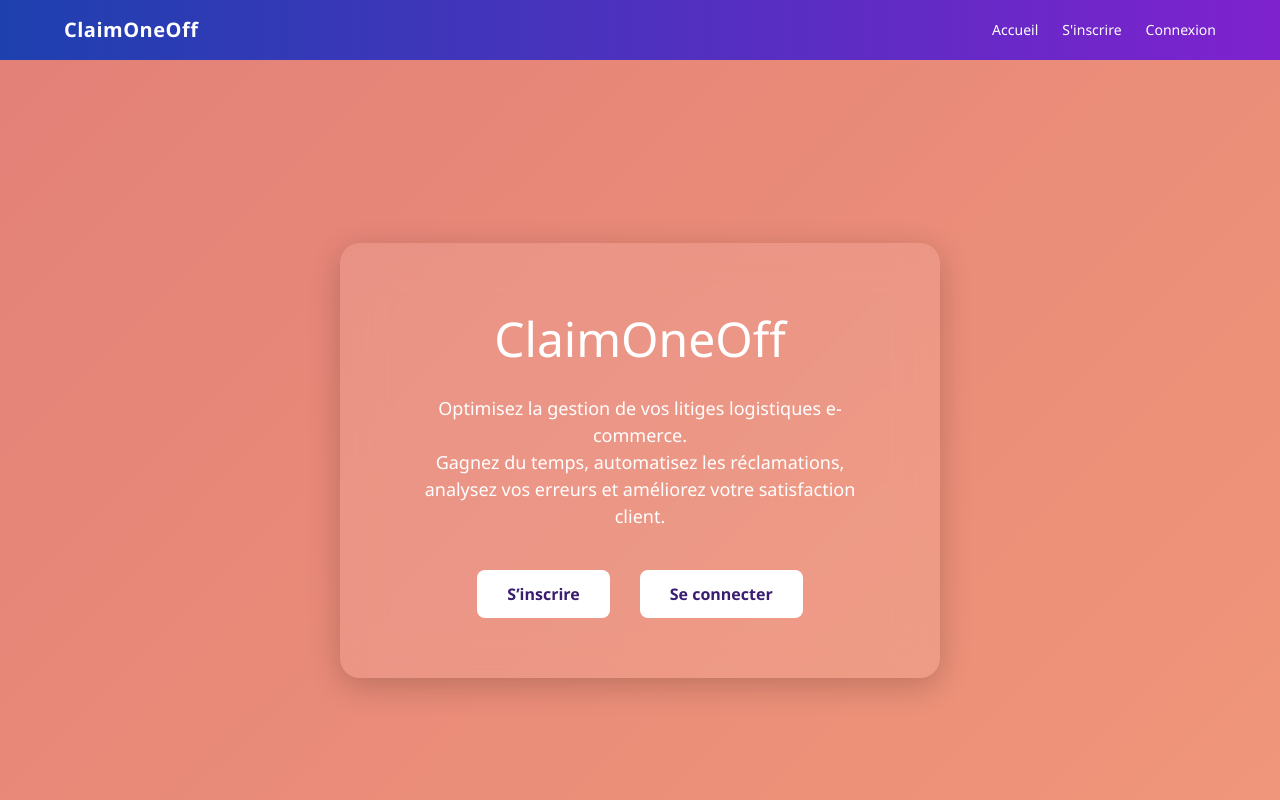
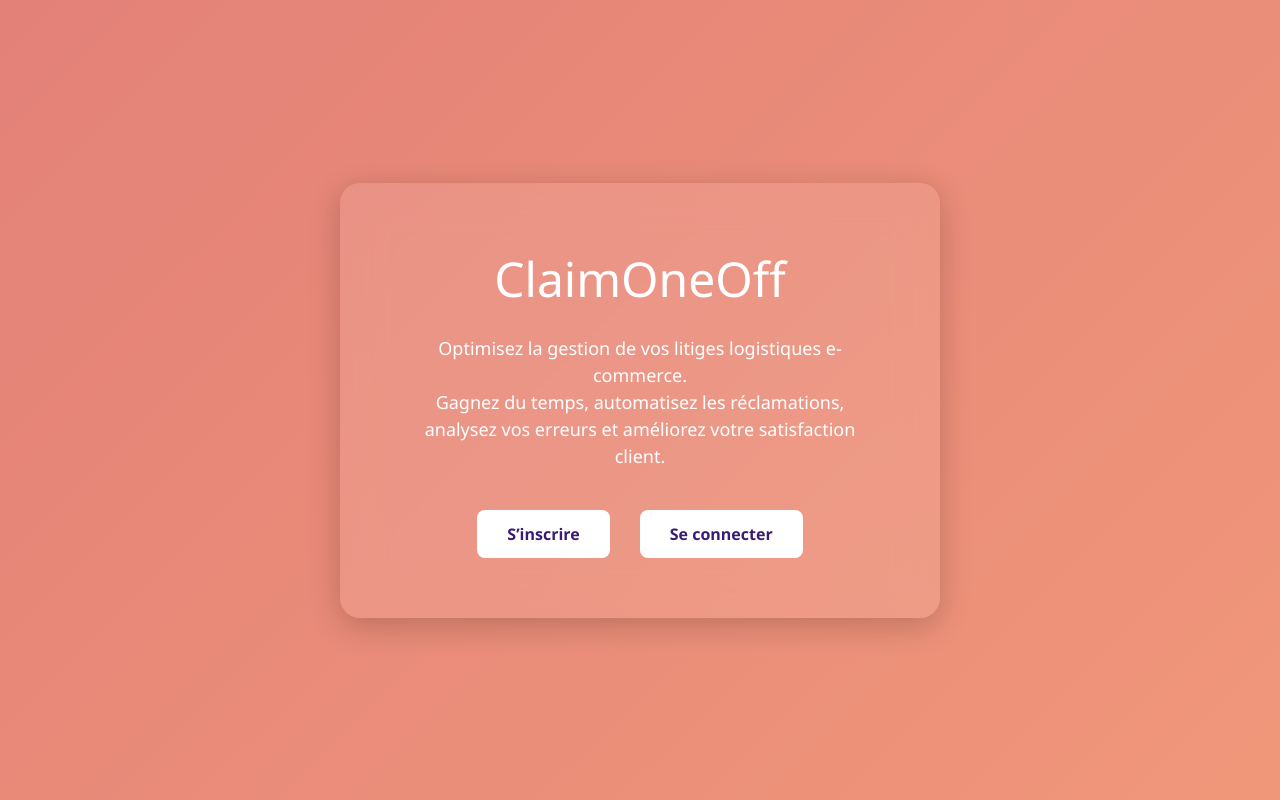
Before and after one commit to OneOffsas/OneOFFClaim, a React (Vite) app: page / in a window 1280 px wide. Built offline with nearby package versions, Linux system fonts and the light colour scheme.

Commit message:
Update App.jsx

```diff
--- a/src/App.jsx
+++ b/src/App.jsx
@@ -1,21 +1,13 @@
-// src/App.jsx
-import React from 'react';
 import { BrowserRouter as Router, Routes, Route } from 'react-router-dom';
 import Landing from './pages/Landing';
-import Login from './pages/Login';
-import Register from './pages/Register';
-import Dashboard from './pages/Dashboard';
-import Navbar from './components/Navbar';
+// Tu ajouteras Register, Login, ForgotPassword plus tard
 
 function App() {
   return (
     <Router>
-      <Navbar />
       <Routes>
         <Route path="/" element={<Landing />} />
-        <Route path="/login" element={<Login />} />
-        <Route path="/register" element={<Register />} />
-        <Route path="/dashboard" element={<Dashboard />} />
+        {/* Ajout à venir : <Route path="/register" .../> */}
       </Routes>
     </Router>
   );
```
